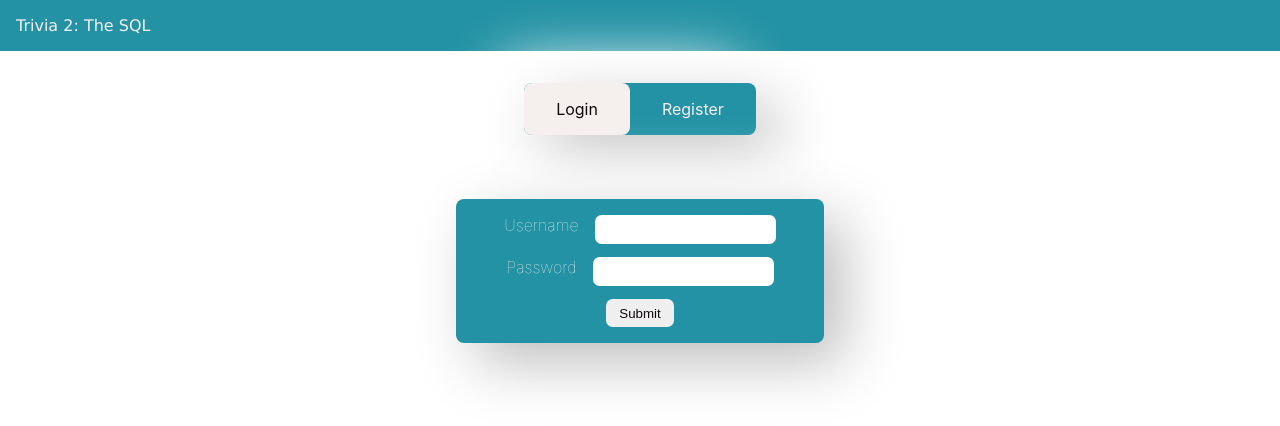
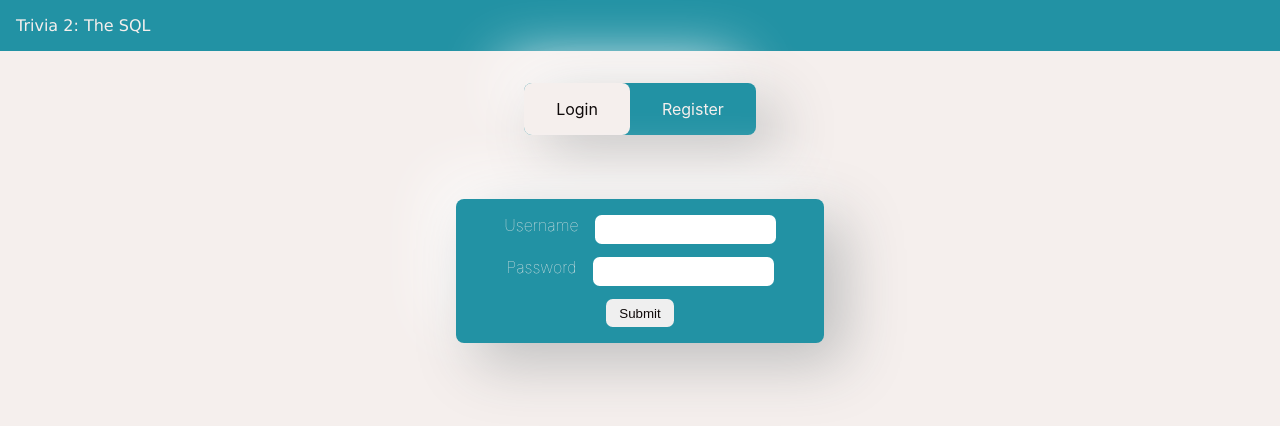
Before and after one commit to walkerbagley/trivia_2_the_SQL, a React (Create React App) app in the folder trivia-2-the-sql/: page /login in a window 1280 px wide. Shown: the top 426 px of the page. Built offline with nearby package versions, Linux system fonts and the light colour scheme; no server answers; a web font is replaced by a local one.

Commit message:
even more lmaooooooo

```diff
--- a/trivia-2-the-sql/src/Components/Auth/styles.css
+++ b/trivia-2-the-sql/src/Components/Auth/styles.css
@@ -1,20 +1,20 @@
-.page {
+.authpage {
     color: var(--main-text-color);
     background-color: var(--main-background-color);
     font-family: -apple-system, BlinkMacSystemFont, 'Segoe UI', 'Roboto', 'Oxygen',
     'Ubuntu', 'Cantarell', 'Fira Sans', 'Droid Sans', 'Helvetica Neue',
     sans-serif;
-    min-height: 90vh;
+    min-height: 95vh;
 }
 
-.container {
+.authpage .container {
     display: flex;
     flex-direction: column;
     align-items: center;
     justify-content: baseline;
 }
 
-.togglecontainer {
+.authpage .togglecontainer {
     display: flex;
     margin: 2em;
     border-radius: 0.5em;
@@ -24,20 +24,20 @@
     color: var(--main-background-color);
 }
 
-.btn {
+.authpage .btn {
     cursor: pointer;
     padding: 1em 2em;
     border-radius: 0.5em;
 }
 
-.active {
+.authpage .active {
     background-color: var(--main-background-color);
     color: var(--main-text-color);
     cursor: auto;
     transition: 0.2s ease-in-out;
 }
 
-.authform {
+.authpage .authform {
     margin-top: 2em;
     padding: 1em 3em;
     border-radius: 0.5em;
@@ -47,24 +47,24 @@
     color: var(--main-background-color);
 }
 
-.authform div {
+.authpage .authform div {
     display: flex;
     justify-content: center;
     gap: 1em;
 }
 
-.authform input {
+.authpage .authform input {
     border-radius: 0.5em;
     border: 0;
     height: 2em;
     margin-bottom: 1em;
 }
 
-.authform label {
+.authpage .authform label {
     font-weight: 100;
 }
 
-.authform button {
+.authpage .authform button {
     border: 0;
     border-radius: 0.5em;
     padding: 0.5em 1em;
```
